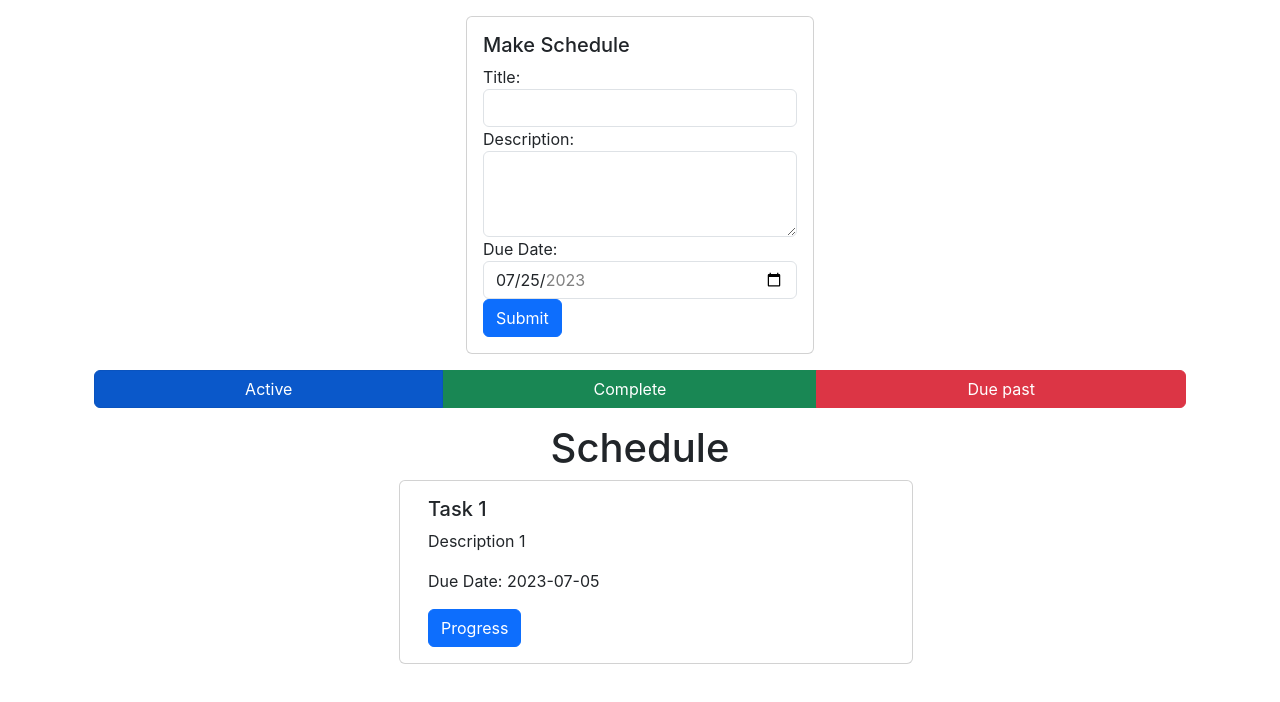
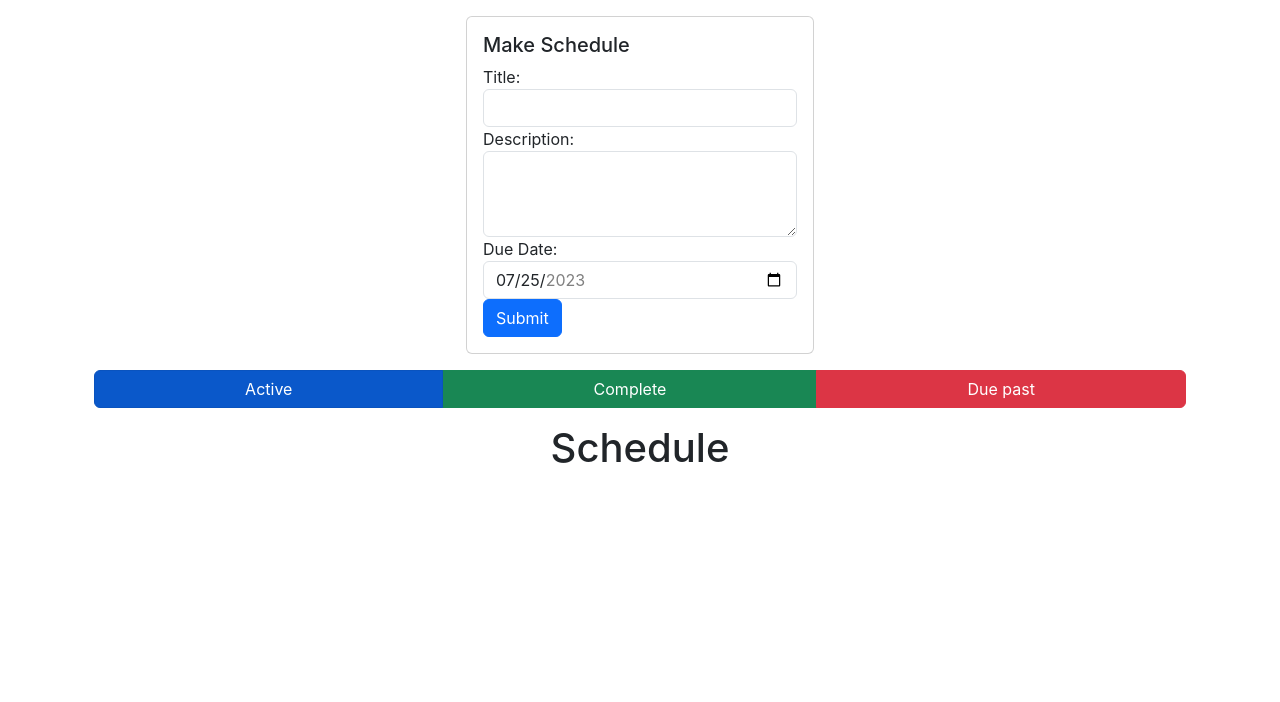
Before and after one commit to eduper1/react-django, a React (Create React App) app in the folder frontend/schedule/: page / in a window 1280 px wide. Shown: the top 702 px of the page. Built offline with nearby package versions, Linux system fonts and the light colour scheme.

Commit message:
filterActive: filters active schedules by adding comparisson logical of current date and due dat, then  display only them.

```diff
--- a/frontend/schedule/src/App.js
+++ b/frontend/schedule/src/App.js
@@ -45,10 +45,10 @@ function App() {
     });
     settodos(updateSchedule);
   }
-  const filerActive = todos.filter(todo => todo.isComplete === false);
-  const filerComplete = todos.filter(todo => todo.isComplete === true);
     // Get the current date in ISO string format
   const currentDate = new Date().toISOString().slice(0, 10);
+  const filerActive = todos.filter(todo => todo.isComplete === false && todo.dueDate > currentDate);
+  const filerComplete = todos.filter(todo => todo.isComplete === true);
   const filerDueDate = todos.filter(todo => todo.isComplete === false && todo.dueDate < currentDate);
   // const TaskList = todos.map((todo)=> (
   //   <Todo
```
